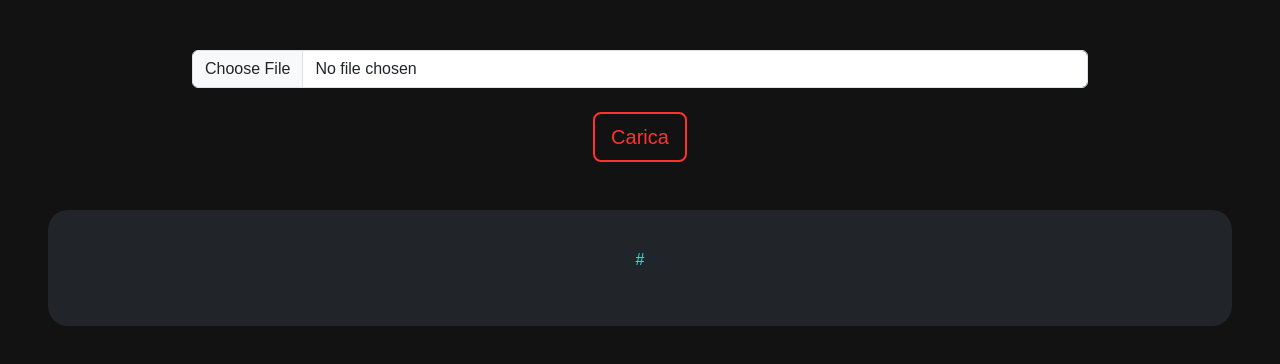
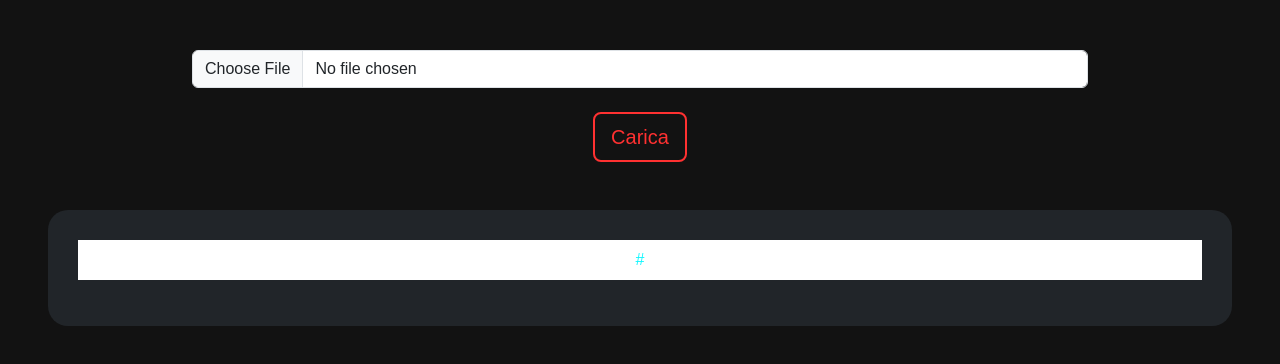
Before and after one commit to oNapulitan/tps, a plain HTML site: page lettoreFile/index.html in a window 1280 px wide. Drawn offline with nearby package versions, Linux system fonts and the light colour scheme; files that its build step writes are made by us from their sources; a web font is replaced by a local one.

Commit message:
Update index.html

```diff
--- a/lettoreFile/index.html
+++ b/lettoreFile/index.html
@@ -18,7 +18,7 @@
       </div>
 
             <div class="bg mt-5 mx-5">
-                <table class="table table-striped-columns table-dark table-borderless">
+                <table class="table table-striped-columns table-borderless">
                     <thead >
                       <tr id="intab">
                         <th style="color: #0bf7ff;">#</th>
```
